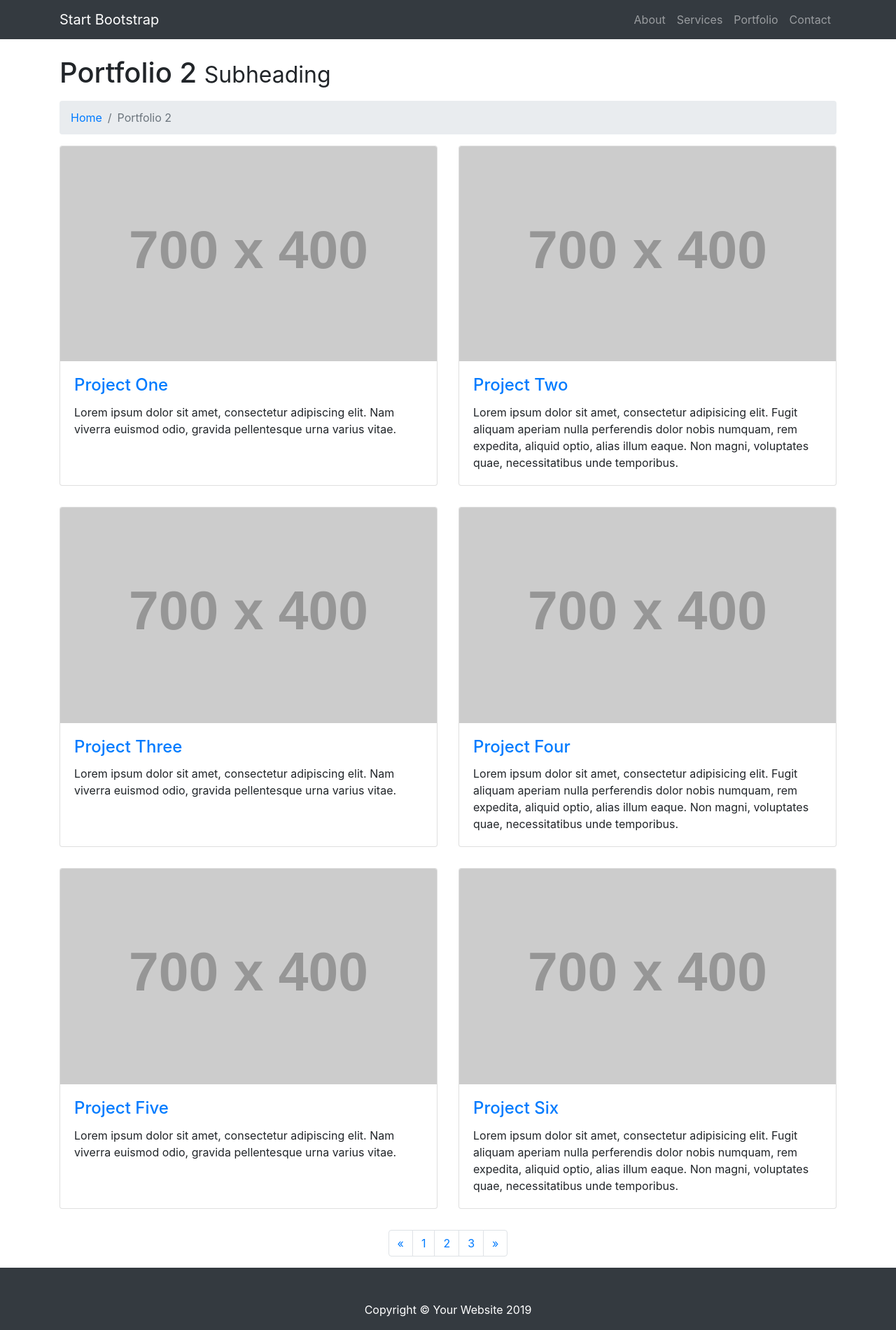
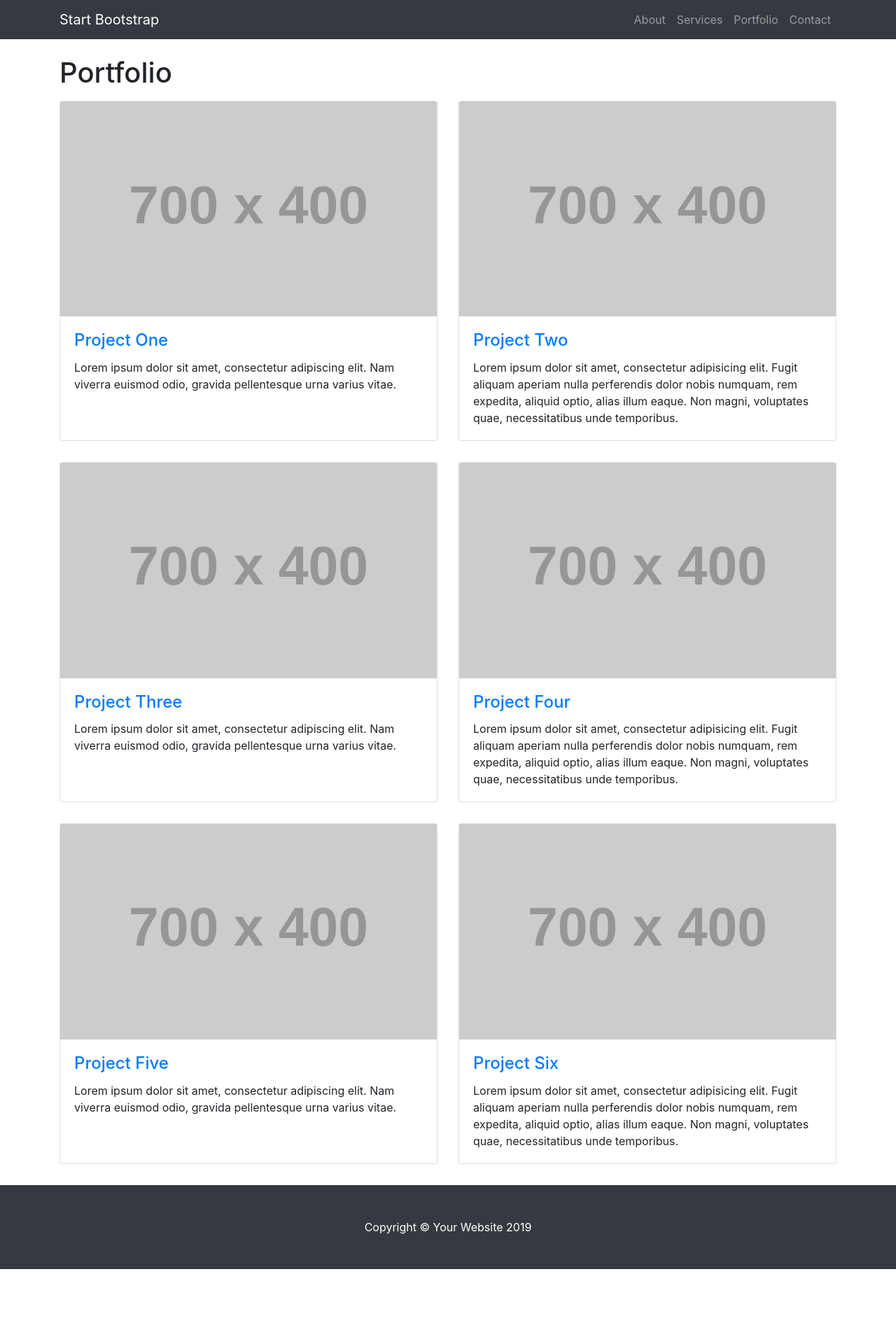
Before and after one commit to murillocamargo/workshop-template, a plain HTML site: page portfolio.html in a window 1280 px wide. Shown: the whole page at 70% size. After the commit the page ends 1813 px from the top, so only its background shows below. Drawn offline with Linux system fonts and the light colour scheme; placeholder pictures from the web are drawn by us.

Commit message:
Portfolio page done

```diff
--- a/portfolio.html
+++ b/portfolio.html
@@ -50,16 +50,7 @@
 <div class="container">
 
     <!-- Page Heading/Breadcrumbs -->
-    <h1 class="mt-4 mb-3">Portfolio 2
-        <small>Subheading</small>
-    </h1>
-
-    <ol class="breadcrumb">
-        <li class="breadcrumb-item">
-            <a href="index.html">Home</a>
-        </li>
-        <li class="breadcrumb-item active">Portfolio 2</li>
-    </ol>
+    <h1 class="mt-4 mb-3">Portfolio</h1>
 
     <div class="row">
         <div class="col-lg-6 portfolio-item">
@@ -131,31 +122,6 @@
     </div>
     <!-- /.row -->
 
-    <!-- Pagination -->
-    <ul class="pagination justify-content-center">
-        <li class="page-item">
-            <a class="page-link" href="#" aria-label="Previous">
-                <span aria-hidden="true">&laquo;</span>
-                <span class="sr-only">Previous</span>
-            </a>
-        </li>
-        <li class="page-item">
-            <a class="page-link" href="#">1</a>
-        </li>
-        <li class="page-item">
-            <a class="page-link" href="#">2</a>
-        </li>
-        <li class="page-item">
-            <a class="page-link" href="#">3</a>
-        </li>
-        <li class="page-item">
-            <a class="page-link" href="#" aria-label="Next">
-                <span aria-hidden="true">&raquo;</span>
-                <span class="sr-only">Next</span>
-            </a>
-        </li>
-    </ul>
-
 </div>
 <!-- /.container -->
 
```
